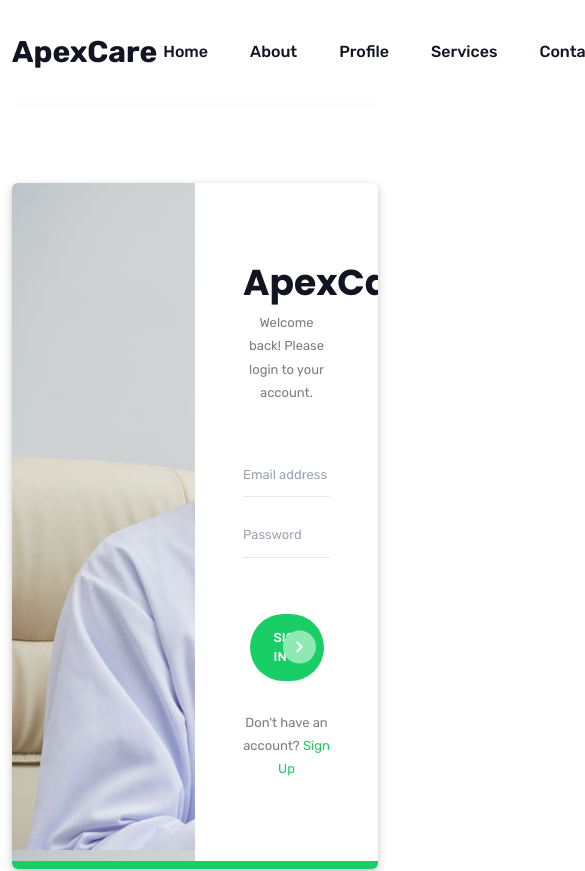
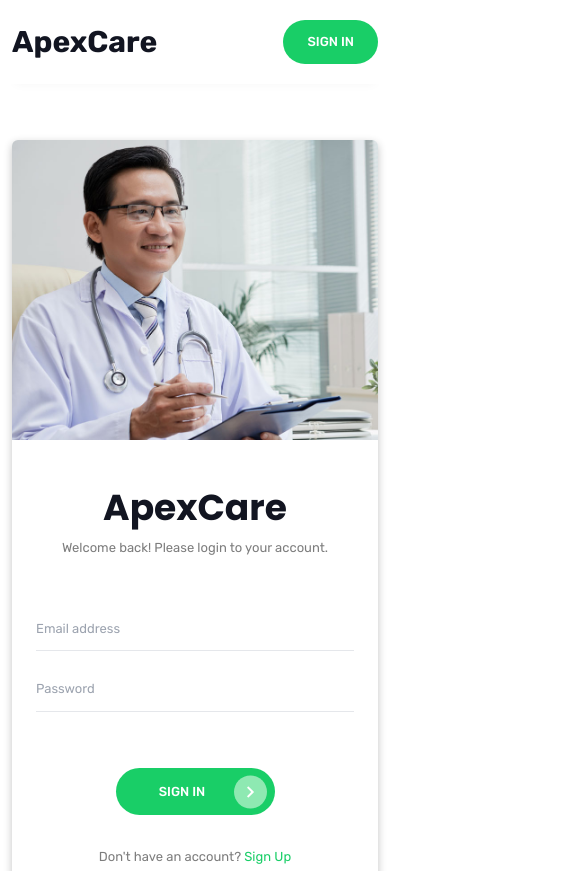
Before and after one commit to taiwo-adewale/apex-care, a React (Vite) app: page /login in a window 390 px wide. Shown: the top 871 px of the page, 585 px wide, since content can reach past the window. Built offline with nearby package versions, Linux system fonts and the light colour scheme.

Commit message:
added header drop animation on scroll

```diff
--- a/src/components/Header.jsx
+++ b/src/components/Header.jsx
@@ -1,61 +1,46 @@
-import { Link } from "react-router-dom";
+import { useRef, useEffect } from "react";
+import { NavLink, Link } from "react-router-dom";
 
 import TopBar from "./TopBar";
 import Button from "./Button";
 
+import { navLinks } from "../data";
+
 const Header = () => {
+  const navRef = useRef();
+
+  useEffect(() => {
+    document.addEventListener("scroll", function () {
+      if (document.documentElement.scrollTop > 120) {
+        navRef.current.classList.add("fixed", "animate-nav-drop");
+      } else {
+        navRef.current.classList.remove("fixed", "animate-nav-drop");
+      }
+    });
+  }, []);
+
   return (
     <header className="relative z-20">
       <TopBar />
 
-      <div className="bg-white shadow-nav py-5">
+      <div ref={navRef} className="bg-white shadow-nav py-5 w-full">
         <div className="container flex justify-between items-center">
           <Link to="/" className="text-secondary font-bold text-3xl">
             ApexCare
           </Link>
 
-          <nav>
+          <nav className="hidden lg:block">
             <ul className="flex gap-x-30px">
-              <li>
-                <Link
-                  to="/"
-                  className="px-1.5 py-1 hover:text-primary text-secondary text-base font-medium transition-all duration-300"
-                >
-                  Home
-                </Link>
-              </li>
-              <li>
-                <Link
-                  to="/"
-                  className="px-1.5 py-1 hover:text-primary text-secondary text-base font-medium transition-all duration-300"
-                >
-                  About
-                </Link>
-              </li>
-              <li>
-                <Link
-                  to="/"
-                  className="px-1.5 py-1 hover:text-primary text-secondary text-base font-medium transition-all duration-300"
-                >
-                  Profile
-                </Link>
-              </li>
-              <li>
-                <Link
-                  to="/"
-                  className="px-1.5 py-1 hover:text-primary text-secondary text-base font-medium transition-all duration-300"
-                >
-                  Services
-                </Link>
-              </li>
-              <li>
-                <Link
-                  to="/"
-                  className="px-1.5 py-1 hover:text-primary text-secondary text-base font-medium transition-all duration-300"
-                >
-                  Contact
-                </Link>
-              </li>
+              {navLinks.map((link, index) => (
+                <li key={`nav-link-${index}`}>
+                  <NavLink
+                    to={link.url}
+                    className="px-1.5 py-1 hover:text-primary text-secondary text-base font-medium transition-all duration-300"
+                  >
+                    {link.name}
+                  </NavLink>
+                </li>
+              ))}
             </ul>
           </nav>
 
--- a/src/data.jsx
+++ b/src/data.jsx
@@ -250,3 +250,26 @@ export const heroItems = [
     bgImage: heroBg3,
   },
 ];
+
+export const navLinks = [
+  {
+    name: "Home",
+    url: "/",
+  },
+  {
+    name: "About",
+    url: "/",
+  },
+  {
+    name: "Profile",
+    url: "/",
+  },
+  {
+    name: "Services",
+    url: "/",
+  },
+  {
+    name: "Contact",
+    url: "/",
+  },
+];
--- a/src/pages/Login.jsx
+++ b/src/pages/Login.jsx
@@ -6,15 +6,15 @@ import missionImg from "../assets/mission-img.jpg";
 
 const Login = () => {
   return (
-    <main className="py-20">
+    <main className="py-14 md:py-20">
       <div className="container">
-        <section className="bg-white overflow-hidden w-full rounded-md border-b-8 border-b-primary mx-auto flex shadow-[rgba(0,0,0,0.24)_0px_3px_8px] max-w-[940px]">
+        <section className="bg-white overflow-hidden w-full rounded-md border-b-8 border-b-primary mx-auto flex flex-wrap md:flex-nowrap shadow-[rgba(0,0,0,0.24)_0px_3px_8px] max-w-[940px]">
           <div
-            className="w-1/2"
+            className="w-full md:w-1/2 bg-cover bg-center bg-no-repeat min-h-[300px]"
             style={{ backgroundImage: `url('${missionImg}')` }}
           ></div>
 
-          <div className="w-1/2 px-12 py-20 text-center">
+          <div className="w-full md:w-1/2 px-6 md:px-12 py-12 md:py-20 text-center">
             <h2 className="text-4xl font-bold text-secondary">ApexCare</h2>
             <p className="text-textPrimary text-13px md:text-15px block mt-2">
               Welcome back! Please login to your account.
--- a/tailwind.config.js
+++ b/tailwind.config.js
@@ -66,11 +66,20 @@ module.exports = {
             transform: "rotate(-360deg)",
           },
         },
+        navDrop: {
+          "0%": {
+            top: "-90px",
+          },
+          "100%": {
+            top: 0,
+          },
+        },
       },
       animation: {
         moveBounce: "moveBounce 5s linear infinite",
         "spin-slow": "spin 40s linear infinite",
         "spin-reverse-slow": "spinReverse 40s linear infinite",
+        "nav-drop": "navDrop 0.5s ease-in-out forwards",
       },
     },
   },
```
